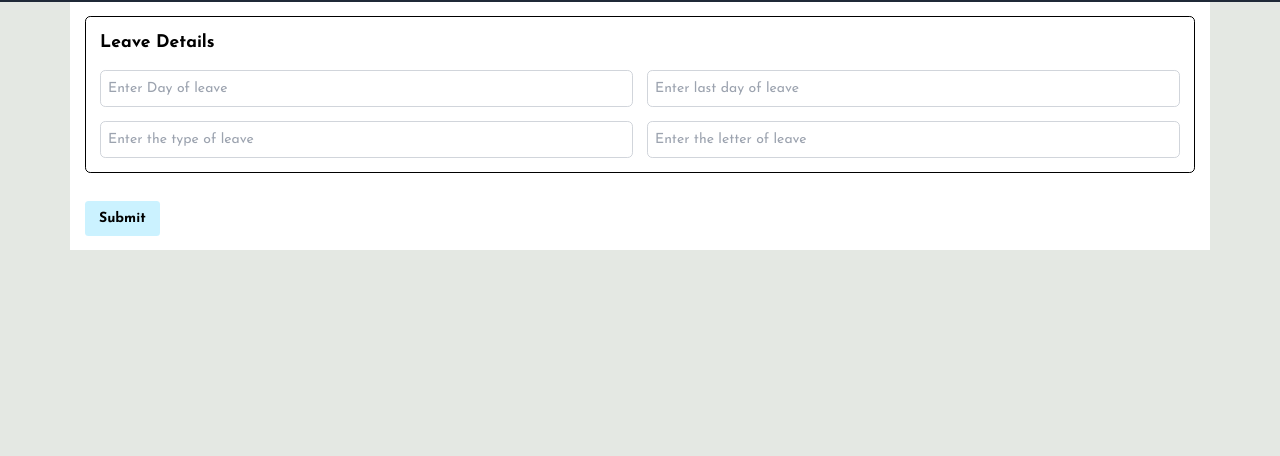
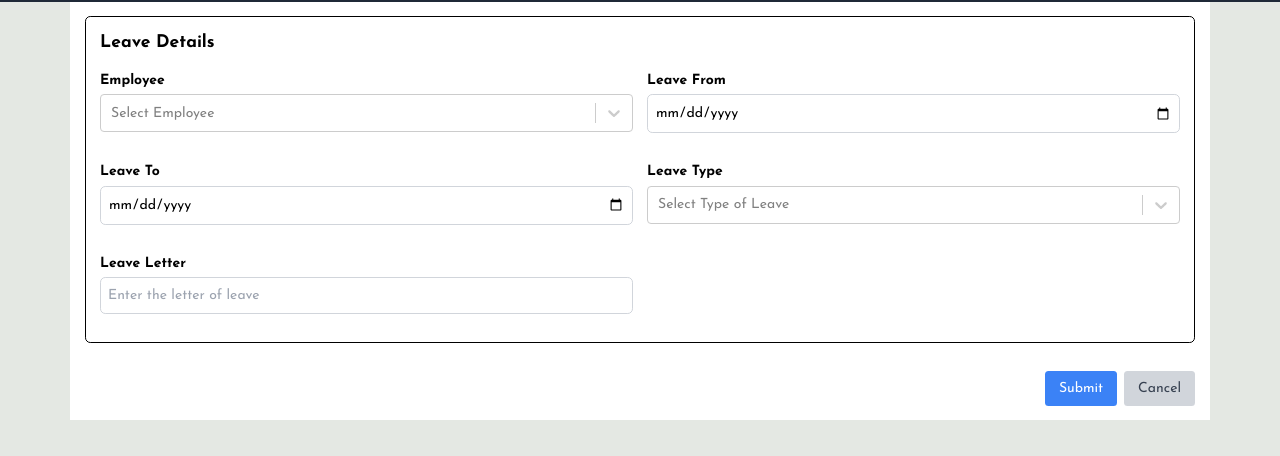
Before and after one commit to CodebyMaganga/HR_SYSTEM_FRONTEND, a React (Vite) app: page /add-employee-on-leave in a window 1280 px wide. Shown: the part 304-760 px from the top of the page. Built offline with nearby package versions, Linux system fonts and the light colour scheme; no server answers.

Commit message:
styled add employee on leave

```diff
--- a/package.json
+++ b/package.json
@@ -14,10 +14,12 @@
     "@tailwindcss/container-queries": "^0.1.1",
     "formik": "^2.4.5",
     "react": "^18.2.0",
+    "react-datepicker": "^6.2.0",
     "react-dom": "^18.2.0",
     "react-hot-toast": "^2.4.1",
     "react-icons": "^5.0.1",
     "react-router-dom": "^6.22.1",
+    "react-select": "^5.8.0",
     "recharts": "^2.12.1",
     "tw-elements-react": "^1.0.0-alpha2",
     "yup": "^1.3.3"
--- a/src/pages/Forms/AddLeave.jsx
+++ b/src/pages/Forms/AddLeave.jsx
@@ -1,49 +1,102 @@
-import * as Yup from "yup";
+import React, { useState, useEffect } from "react";
 import { useFormik } from "formik";
 import { toast } from "react-hot-toast";
+import * as Yup from "yup";
+import Select from "react-select";
 import { BASE_URL } from "../../components/utils";
 
-const InputField = ({ name, value, onChange, placeholder, type = "text" }) => {
+const InputField = ({ label, name, value, onChange, placeholder, type = "text" }) => {
   return (
+    <div className="mb-4">
+      <label className="block font-bold mb-1" htmlFor={name}>
+        {label}
+      </label>
       <input
         type={type}
+        id={name}
         name={name}
         value={value}
         onChange={onChange}
         className="border border-gray-300 p-2 rounded-md w-full"
         placeholder={placeholder}
       />
+    </div>
   );
 };
 
 function AddLeave() {
+  const [employees, setEmployees] = useState([]);
+  const [leaveTypes, setLeaveTypes] = useState([]);
+  const [selectedEmployee, setSelectedEmployee] = useState(null);
+  const [selectedLeaveType, setSelectedLeaveType] = useState(null);
+
+  useEffect(() => {
+    const fetchEmployees = async () => {
+      try {
+        const res = await fetch(`${BASE_URL}/employees`);
+        if (!res.ok) {
+          throw new Error("Failed to fetch employees");
+        }
+        const data = await res.json();
+        const employeeOptions = data.map((employee) => ({
+          value: employee.id,
+          label: `${employee.first_name} ${employee.last_name}`
+        }));
+        setEmployees(employeeOptions);
+      } catch (error) {
+        console.error("Error fetching employees:", error);
+      }
+    };
+
+    const allLeaveTypes = [
+      "Annual",
+      "Sick",
+      "Maternity",
+      "Paternity",
+      "Bereavement Leave",
+      "Family/Medical Leave"
+    ];
+
+    const leaveTypeOptions = allLeaveTypes.map((type) => ({ // changed data.map to allLeaveTypes.map
+      value: type, // changed type.id to type
+      label: type,
+    }));
+    setLeaveTypes(leaveTypeOptions);
+
+    fetchEmployees(); // moved this line inside useEffect
+
+  }, []);
+
   const formik = useFormik({
     initialValues: {
       leave_from: "",
       leave_to: "",
-      leave_type: "",
       leave_letter: "",
-      employees_on_leave: "",
     },
     validationSchema: Yup.object({
-      leave_from: Yup.string().required("the day of leave is required"),
-      leave_to: Yup.string().required("last day of leave is required"),
-      leave_type: Yup.string().required("Type of leave  is required"),
-      leave_letter: Yup.string().required("leave letter is required"),
+      leave_from: Yup.string().required("The day of leave is required"),
+      leave_to: Yup.string().required("The last day of leave is required"),
+      leave_letter: Yup.string().required("Leave letter is required"),
     }),
     onSubmit: async (values, formikBag) => {
       try {
+        const submissionValues = {
+          ...values,
+          employee: selectedEmployee ? selectedEmployee.value : null,
+          leave_type: selectedLeaveType ? selectedLeaveType.value : null,
+        };
+
         const res = await fetch(`${BASE_URL}/leaves`, {
           method: "POST",
           headers: {
             "Content-Type": "application/json",
           },
-          body: JSON.stringify(values),
+          body: JSON.stringify(submissionValues),
         });
         const data = await res.json();
 
         if (!res.ok) {
-          throw new Error("Failed to add Leave");
+          throw new Error("Failed to add leave");
         }
 
         if (data.statusCode === 200) {
@@ -58,49 +111,80 @@ function AddLeave() {
       }
     },
   });
+
   return (
     <div className="container bg-white mx-auto p-4">
       <form className="space-y-8" onSubmit={formik.handleSubmit}>
-        {/*   Job applicant Details Section */}
         <div className="border border-black p-4 rounded-md">
           <h2 className="font-bold text-xl mb-4">Leave Details</h2>
           <div className="grid grid-cols-1 md:grid-cols-2 gap-4">
+            <div className="mb-4">
+              <label className="block font-bold mb-1" htmlFor="employee">
+                Employee
+              </label>
+              <Select
+                id="employees_on_leave"
+                value={selectedEmployee}
+                onChange={setSelectedEmployee}
+                options={employees}
+                placeholder="Select Employee"
+              />
+            </div>
             <InputField
-              type="text"
+              label="Leave From"
               name="leave_from"
               value={formik.values.leave_from}
-              placeholder="Enter Day of leave"
               onChange={formik.handleChange}
+              placeholder="Select Day of leave"
+              type="date"
             />
             <InputField
-              type="text"
+              label="Leave To"
               name="leave_to"
               value={formik.values.leave_to}
-              placeholder="Enter last day of leave"
               onChange={formik.handleChange}
+              placeholder="Select last day of leave"
+              type="date"
             />
+            <div className="mb-4">
+              <label className="block font-bold mb-1" htmlFor="leave_type">
+                Leave Type
+              </label>
+              <Select
+                id="leave_type"
+                value={selectedLeaveType}
+                onChange={(option) => {
+                  setSelectedLeaveType(option);
+                  formik.setFieldValue("leave_type", option.value);
+                }}
+                options={leaveTypes}
+                placeholder="Select Type of Leave"
+              />
+            </div>
             <InputField
-              type="text"
-              name="leave_type"
-              value={formik.values.leave_type}
-              placeholder="Enter the type of leave"
-              onChange={formik.handleChange}
-            />
-            <InputField
-              type="text"
+              label="Leave Letter"
               name="leave_letter"
               value={formik.values.leave_letter}
+              onChange={formik.handleChange}
               placeholder="Enter the letter of leave"
-              onChange={formik.handleChange}
             />
           </div>
         </div>
+        <div className="flex justify-end mt-4">
           <button
             type="submit"
-          className="bg-[#CBF2FF] hover:bg-[#F9DDEE] displaycards text-black font-bold py-2 px-4 rounded"
+            className="bg-blue-500 text-white px-4 py-2 rounded mr-2"
           >
             Submit
           </button>
+          <button
+            type="button"
+            onClick={formik.handleReset}
+            className="bg-gray-300 text-gray-700 px-4 py-2 rounded"
+          >
+            Cancel
+          </button>
+        </div>
       </form>
     </div>
   );
```
Also changed, not shown: 1 other file (tests, documents, lock files or other folders). Lines whose indentation alone changed are shown as unchanged.
